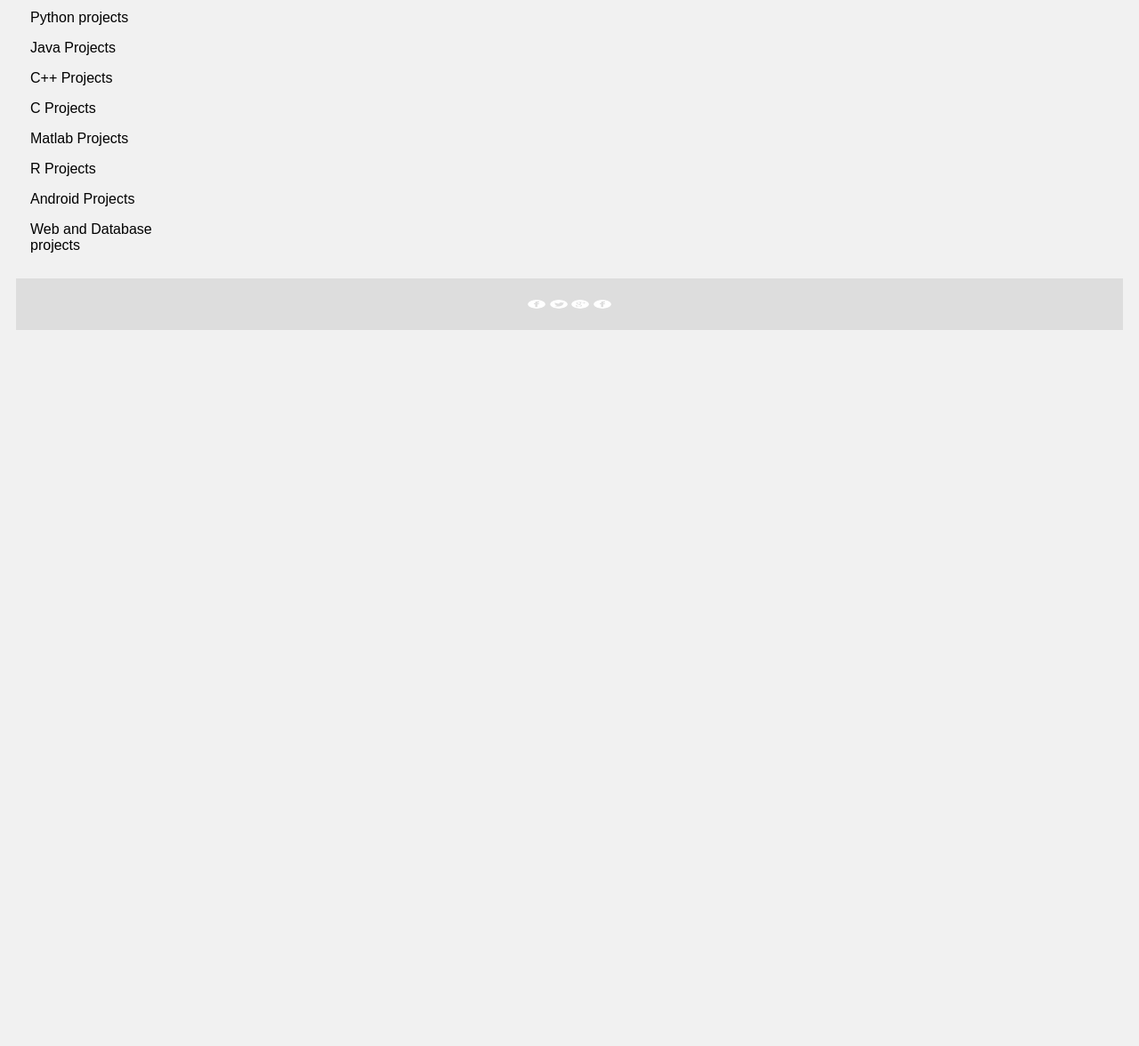
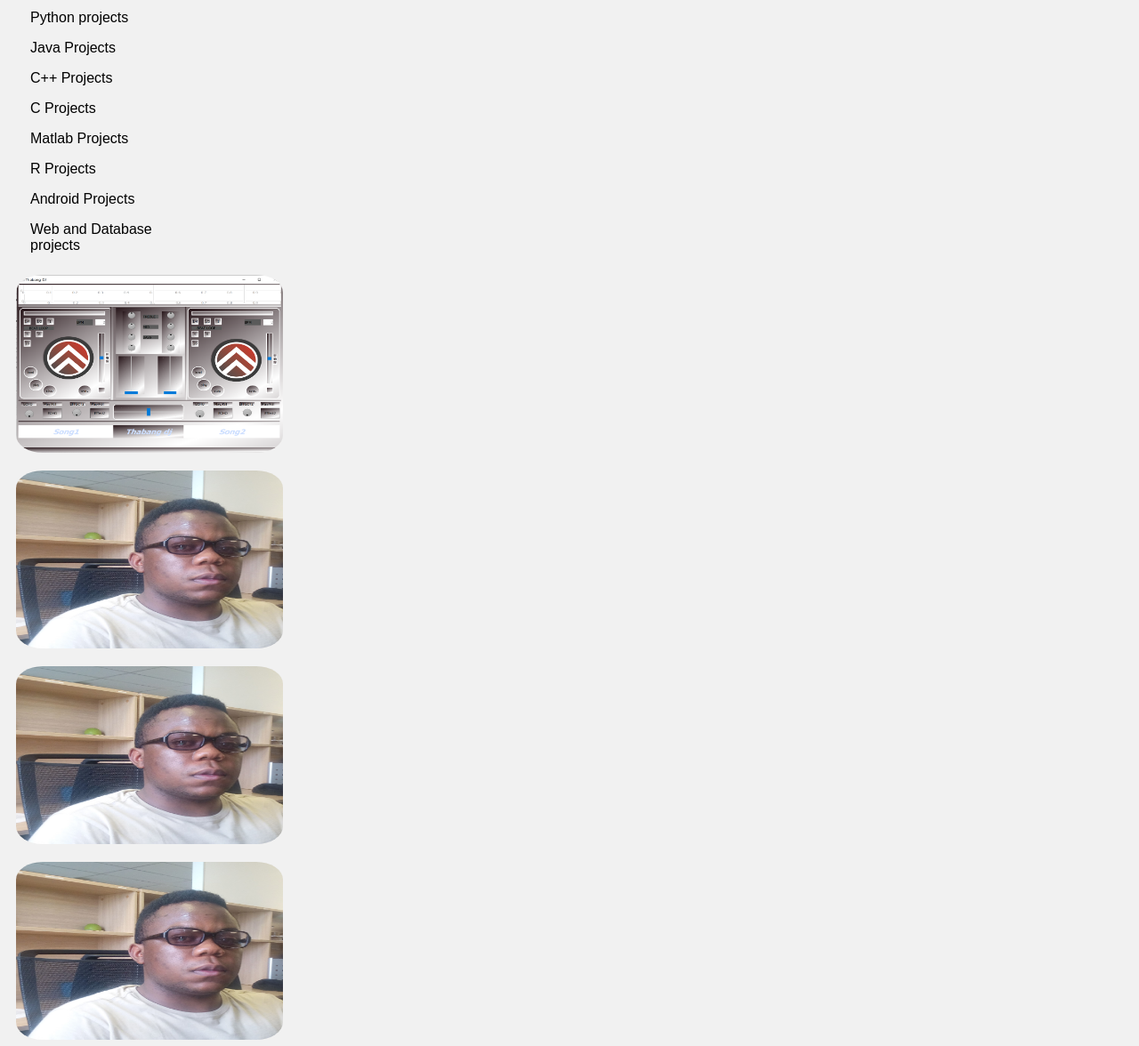
Before and after one commit to thabangmagabe/thabang.github.io, a plain HTML site: page python.html in a window 1280 px wide. Shown: the part 385-1561 px from the top of the page at 89% size. Before the commit the page ends 800 px from the top, so only its background shows below. Drawn offline with Linux system fonts and the light colour scheme.

Commit message:
Update python.html

```diff
--- a/python.html
+++ b/python.html
@@ -172,8 +172,14 @@ body {
 </ul>
 </div>
 
+<div class="bestpro">
 
+<p><input type="image" src="../images/ThabangDJ.PNG" height="200px" width="300px" style="border-radius:10%"> </input></p> <p><input type="image" src="../images/thabang.jpg" height="200px" width="300px" style="border-radius:10%"> </input></p>
 
+<p><input type="image" src="../images/thabang.jpg" height="200px" width="300px" style="border-radius:10%"> </input></p> <p><input type="image" src="../images/thabang.jpg" height="200px" width="300px" style="border-radius:10%"> </input></p>
+
+</div>
+</div>
 
 
 <div class="footer">
```
